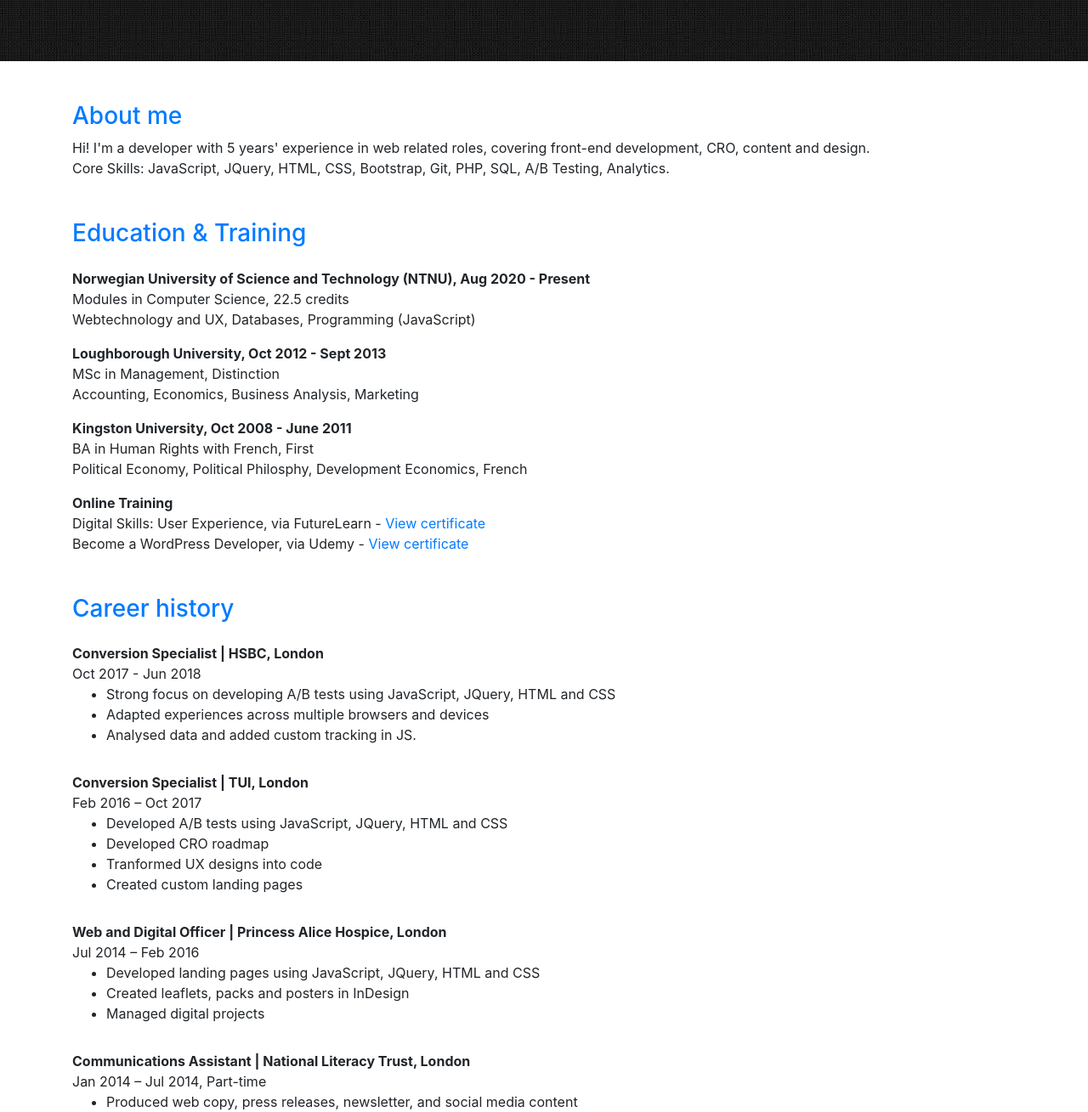
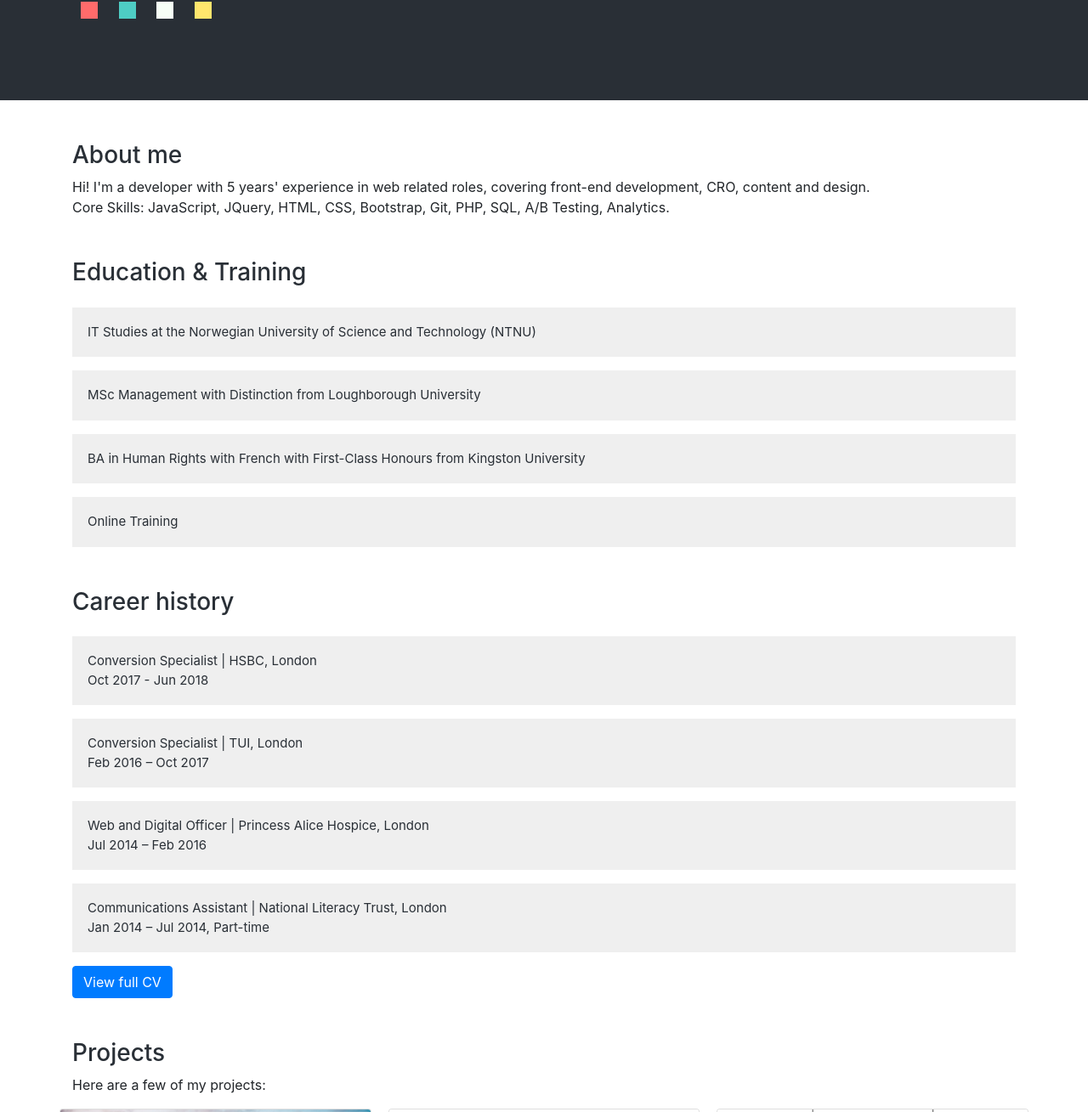
Before and after one commit to rachelaugust/rachelaugustacting, a plain HTML site: page index.html in a window 1280 px wide. Shown: the part 190-1499 px from the top of the page at 85% size. Drawn offline with nearby package versions, Linux system fonts and the light colour scheme.

Commit message:
added color theme and accordions

```diff
--- a/index.html
+++ b/index.html
@@ -4,31 +4,33 @@
         <title>Helena Agustsson</title>
         <meta charset="UTF-8">
         <meta name="viewport" content="width=device-width, initial-scale=1">
-        <!--font awesome
-        <link rel="stylesheet" href="https://cdnjs.cloudflare.com/ajax/libs/font-awesome/4.7.0/css/font-awesome.min.css">
-        -->
-
         <script src="https://kit.fontawesome.com/8e6bcea510.js" crossorigin="anonymous"></script>
-        <!--boostrap-->
-        <link rel="stylesheet" href="https://maxcdn.bootstrapcdn.com/bootstrap/4.5.2/css/bootstrap.min.css">
+        <!--bootstrap-->
+        <link rel="stylesheet" href="https://stackpath.bootstrapcdn.com/bootstrap/4.4.1/css/bootstrap.min.css" integrity="sha384-Vkoo8x4CGsO3+Hhxv8T/Q5PaXtkKtu6ug5TOeNV6gBiFeWPGFN9MuhOf23Q9Ifjh" crossorigin="anonymous">
+        <script src="https://code.jquery.com/jquery-3.4.1.slim.min.js" integrity="sha384-J6qa4849blE2+poT4WnyKhv5vZF5SrPo0iEjwBvKU7imGFAV0wwj1yYfoRSJoZ+n" crossorigin="anonymous"></script>
+        <script src="https://cdn.jsdelivr.net/npm/popper.js@1.16.0/dist/umd/popper.min.js" integrity="sha384-Q6E9RHvbIyZFJoft+2mJbHaEWldlvI9IOYy5n3zV9zzTtmI3UksdQRVvoxMfooAo" crossorigin="anonymous"></script>
+        <script src="https://stackpath.bootstrapcdn.com/bootstrap/4.4.1/js/bootstrap.min.js" integrity="sha384-wfSDF2E50Y2D1uUdj0O3uMBJnjuUD4Ih7YwaYd1iqfktj0Uod8GCExl3Og8ifwB6" crossorigin="anonymous"></script>
+        <link rel="stylesheet" href="stylesheet.css" >
         <script src="https://ajax.googleapis.com/ajax/libs/jquery/3.5.1/jquery.min.js"></script>
-        <link rel="stylesheet" href="stylesheet.css" >
-
+        <script src="cv-script.js" ></script>
         <link rel="icon" href="images/logoHA.png">
     </head>
-    <header class="header">
+    <header class="header cream metal-b">
         <div class="container">
             <h1>Helena Agustsson</h1>
             <h2>Digital | Developer</h2>
+            <div class="square sweet-b"></div>
+            <div class="square teal-b"></div>
+            <div class="square mint-cream-b"></div>
+            <div class="square yellow-b"></div>
         </div>
     </header>
     <body>
         <div class="page-container">
-
         <div class="container mt-5">
             <div class="row">
                 <div class="col">
-                    <h3 class="text-primary">About me</h3>
+                    <h3 class="metal">About me</h3>
                     <div>
                         Hi! I'm a developer with 5 years' experience in web related roles, covering front-end development, CRO, content and design.
                     </div>
@@ -42,35 +44,50 @@
         <div class="container mt-5">
             <div class="row">
                 <div class="col">
-                    <h3 class="text-primary">Education & Training</h3>
+                    <h3 class="metal">Education & Training</h3>
+                </div>
+            </div>
+
+            <div class="row mt-3">
+                <div class="col">
+                    <button class="org edu metal" data-toggle="collapse" data-target="#uni1">IT Studies at the Norwegian University of Science and Technology (NTNU)
+                    </button>
+                    <div class="description edu edu collapse" class="collapse" id="uni1">
+                        <div class="title">August 2020 - Present</div>
+                        Webtechnology and UX, Databases, Programming (JavaScript)
+                    </div>
                 </div>
             </div>
             <div class="row mt-3">
                 <div class="col">
-                    <div class="org font-weight-bold">Norwegian University of Science and Technology (NTNU), Aug 2020 - Present</div>
-                    <div class="title">Modules in Computer Science, 22.5 credits</div>
-                    <div class="description">Webtechnology and UX, Databases, Programming (JavaScript)</div>
+                    <button class="org edu metal" data-toggle="collapse" data-target="#uni2">
+                        <div class="title">MSc Management with Distinction from Loughborough University</div>
+                    </button>
+                    <div class="description edu collapse" class="collapse" id="uni2">
+                        <div class="title">September 2011 - October 2012</div>
+                        Accounting, Economics, Business Analysis, Marketing</div>
                 </div>
             </div>
             <div class="row mt-3">
                 <div class="col">
-                    <div class="org font-weight-bold">Loughborough University, Oct 2012 - Sept 2013</div>
-                    <div class="title">MSc in Management, Distinction</div>
-                    <div class="description">Accounting, Economics, Business Analysis, Marketing</div>
+                    <button class="org edu metal" data-toggle="collapse" data-target="#uni3">
+                        BA in Human Rights with French with First-Class Honours from Kingston University
+                    </button>
+
+                    <div class="description edu collapse" class="collapse" id="uni3">
+                        <div class="title">September 2008 - June 2011</div>
+                        Political Economy, Political Philosphy, Development Economics, French
+                    </div>
                 </div>
             </div>
             <div class="row mt-3">
                 <div class="col">
-                    <div class="org font-weight-bold">Kingston University, Oct 2008 - June 2011</div>
-                    <div class="title">BA in Human Rights with French, First</div>
-                    <div class="description">Political Economy, Political Philosphy, Development Economics, French</div>
+                    <button class="org edu metal" data-toggle="collapse" data-target="#uni4">Online Training</button>
+                    <div class="description edu collapse" class="collapse" id="uni4">
+                        <div>Digital Skills: User Experience, via FutureLearn - <a href="assets/UX-certificate-HA.pdf" target="_blank">View certificate</a></div>
+                    <div>Become a WordPress Developer, via Udemy - <a href="assets/udemy-certificate.pdf" target="_blank">View certificate</a></div>
+
                     </div>
-            </div>
-            <div class="row mt-3">
-                <div class="col">
-                    <div class="org font-weight-bold">Online Training</div>
-                    <div class="description">Digital Skills: User Experience, via FutureLearn - <a href="assets/UX-certificate-HA.pdf" target="_blank">View certificate</a></div>
-                    <div class="description">Become a WordPress Developer, via Udemy - <a href="assets/udemy-certificate.pdf" target="_blank">View certificate</a></div>
                     </div>
             </div>
 
@@ -88,14 +105,16 @@
         <div class="container mt-5">
             <div class="row">
                 <div class="col">
-                    <h3 class="text-primary">Career history</h3>
+                    <h3 class="metal">Career history</h3>
                 </div>
             </div>
             <div class="row mt-3">
                 <div class="col">
-                    <div class="org font-weight-bold">Conversion Specialist | HSBC, London</div>
+                    <button class="org job metal" data-toggle="collapse" data-target="#job1">
+                        Conversion Specialist | HSBC, London
                         <div class="title">Oct 2017 - Jun 2018</div>
-                    <div class="description">
+                    </button>
+                    <div class="description career collapse" class="collapse" id="job1">
                         <ul>
                             <li>Strong focus on developing A/B tests using JavaScript, JQuery, HTML and CSS</li>
                             <li>Adapted experiences across multiple browsers and devices</li>
@@ -106,9 +125,12 @@
             </div>
             <div class="row mt-3">
                 <div class="col">
-                    <div class="org font-weight-bold">Conversion Specialist | TUI, London</div>
+                    <button class="org job metal" data-toggle="collapse" data-target="#job2">
+                        Conversion Specialist | TUI, London
                         <div class="title">Feb 2016 – Oct 2017</div>
-                    <div class="description">
+                    </button>
+
+                    <div class="description career collapse" class="collapse" id="job2">
                         <ul>
                             <li>Developed A/B tests using JavaScript, JQuery, HTML and CSS</li>
                             <li>Developed CRO roadmap</li>
@@ -120,9 +142,11 @@
             </div>
             <div class="row mt-3">
                 <div class="col">
-                    <div class="org font-weight-bold">Web and Digital Officer | Princess Alice Hospice, London</div>
+                    <button class="org job metal" data-toggle="collapse" data-target="#job3">
+                        Web and Digital Officer | Princess Alice Hospice, London
                         <div class="title">Jul 2014 – Feb 2016</div>
-                    <div class="description">
+                    </button>
+                    <div class="description career collapse" class="collapse" id="job3">
                         <ul>
                             <li>Developed landing pages using JavaScript, JQuery, HTML and CSS</li>
                             <li>Created leaflets, packs and posters in InDesign</li>
@@ -133,9 +157,11 @@
             </div>
             <div class="row mt-3">
                 <div class="col">
-                    <div class="org font-weight-bold">Communications Assistant | National Literacy Trust, London</div>
+                    <button class="org job metal" data-toggle="collapse" data-target="#job4">
+                        Communications Assistant | National Literacy Trust, London
                         <div class="title">Jan 2014 – Jul 2014, Part-time</div>
-                    <div class="description">
+                    </button>
+                    <div class="description career collapse" class="collapse" id="job4">
                         <ul>
                             <li>Produced web copy, press releases, newsletter, and social media content</li>
                         </ul>
@@ -152,7 +178,7 @@
         <div class="container mt-5">
             <div class="row">
                 <div class="col">
-                    <h3 class="text-primary">Projects</h3>
+                    <h3 class="metal">Projects</h3>
                     <div>
                         Here are a few of my projects:
                     </div>
@@ -205,7 +231,7 @@
         <div class="container mt-5">
             <div class="row">
                 <div class="col">
-                    <h3 class="text-primary">Skills & Interests</h3>
+                    <h3 class="metal">Skills & Interests</h3>
                     <div>
 
                     </div>
--- a/stylesheet.css
+++ b/stylesheet.css
@@ -1,8 +1,7 @@
 .header {
     padding: 80px 0px;
     overflow: hidden;
-    background-image: url('images/black.jpg');
-    color: #ffffff;
+    color: #f7fff7ff
 }
 
 .footer {
@@ -28,3 +27,126 @@
     height: 25vh;
     object-fit: cover;
 }
+
+.org {
+    border: 1px solid grey;
+    padding: 10px;
+    cursor: pointer;
+    padding: 18px;
+    width: 100%;
+    border: none;
+    text-align: left;
+    outline: none;
+    font-size: 15px;
+    transition: 0.4s;
+}
+
+.description {
+    padding: 5px 18px;
+    border-top: none;
+}
+
+.edu:focus  {
+    outline: none;
+}
+
+.edu:hover {
+    background-color:#4ecdc4ff ;
+}
+
+.description.edu {
+    border: 1px solid #4ecdc4ff;
+}
+
+.job:focus  {
+    outline: none;
+}
+
+.job:hover {
+    background-color: #ffe66dff;
+}
+
+.description.career {
+    border: 1px solid #ffe66dff;
+}
+
+.square {
+    height: 20px;
+    width: 20px;
+    display: inline-block;
+    margin: 10px;
+}
+
+.metal {
+    color: #292f36ff;
+}
+
+.teal {
+    color: #4ecdc4ff;
+}
+
+.mint-cream {
+    color: #f7fff7ff;
+}
+
+.sweet {
+    color: #ff6b6bff;
+}
+
+.yellow {
+    color:  #ffe66dff;
+}
+
+.metal-b {
+    background-color: #292f36ff;
+}
+
+.teal-b {
+    background-color: #4ecdc4ff;
+}
+
+.mint-cream-b {
+    background-color: #f7fff7ff;
+}
+
+.sweet-b {
+    background-color: #ff6b6bff;
+}
+
+.yellow-b {
+    background-color:  #ffe66dff;
+}
+
+/* CSS HEX
+--gunmetal: #292f36ff;
+--medium-turquoise: #4ecdc4ff;
+--mint-cream: #f7fff7ff;
+--bittersweet: #ff6b6bff;
+--naples-yellow:
+
+
+--dark-sky-blue: #74b3ceff;
+--steel-teal: #508991ff;
+--prussian-blue: #172a3aff;
+--warm-black: #004346ff;
+--mountain-meadow: #09bc8aff;
+
+
+--dark-sea-green: #83b692ff;
+--melon: #f9ada0ff;
+--brink-pink: #f9627dff;
+--cinnamon-satin: #c65b7cff;
+--dark-byzantium: #5b3758ff;
+
+--palatinate-purple: #5c2751ff;
+--liberty: #6457a6ff;
+--maximum-blue-purple: #9dacffff;
+--sky-blue-crayola: #76e5fcff;
+--maximum-blue: #4bc0d9ff;
+
+--violet-web: #ea7af4ff;
+--fandango: #b43e8fff;
+--purple: #6200b3ff;
+--indigo: #3b0086ff;
+--dark-purple: #290628ff;
+*/
```
Also changed, not shown: cv-script.js (added, +11 -0 lines). Lines whose indentation alone changed are shown as unchanged.
